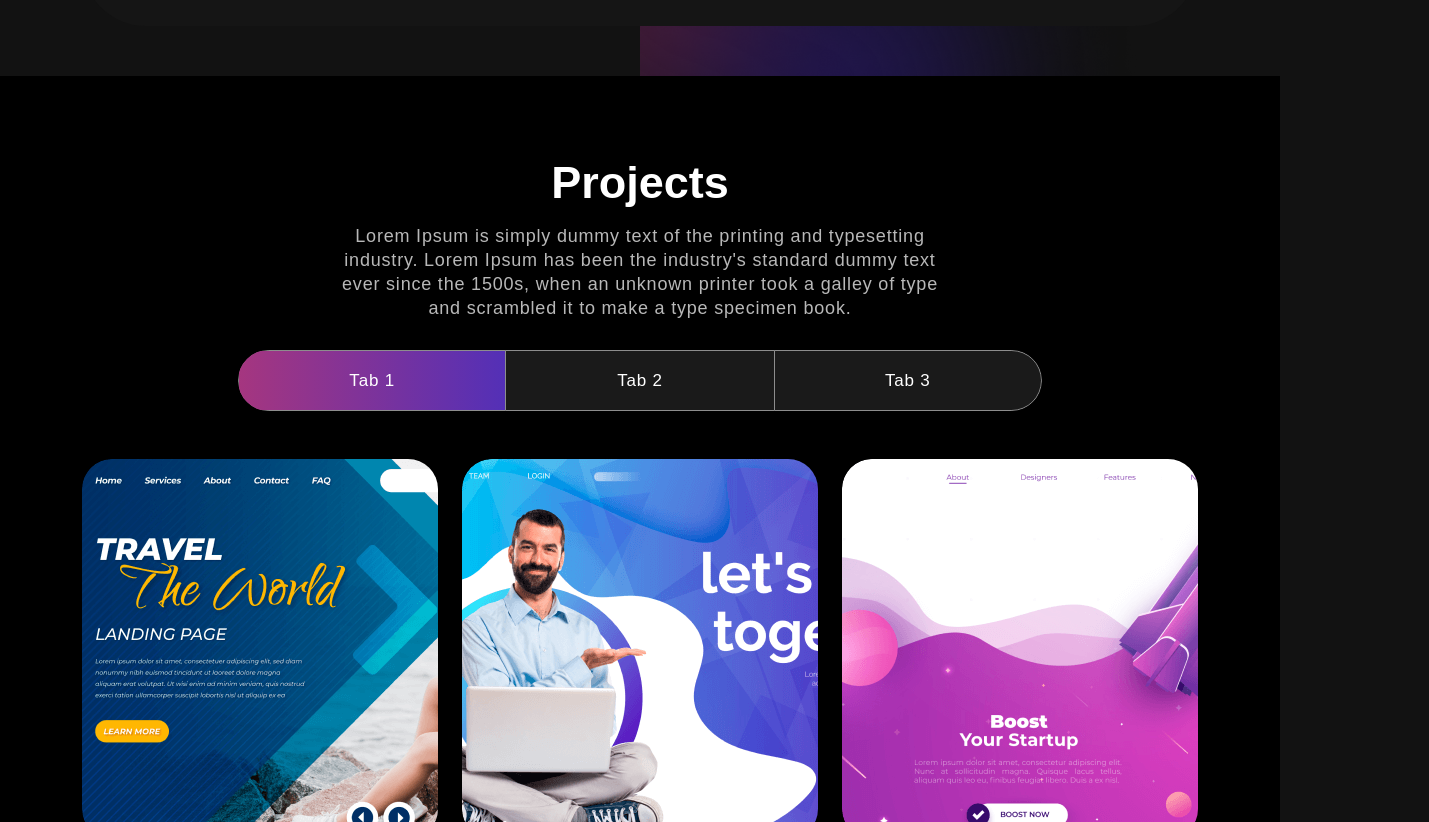
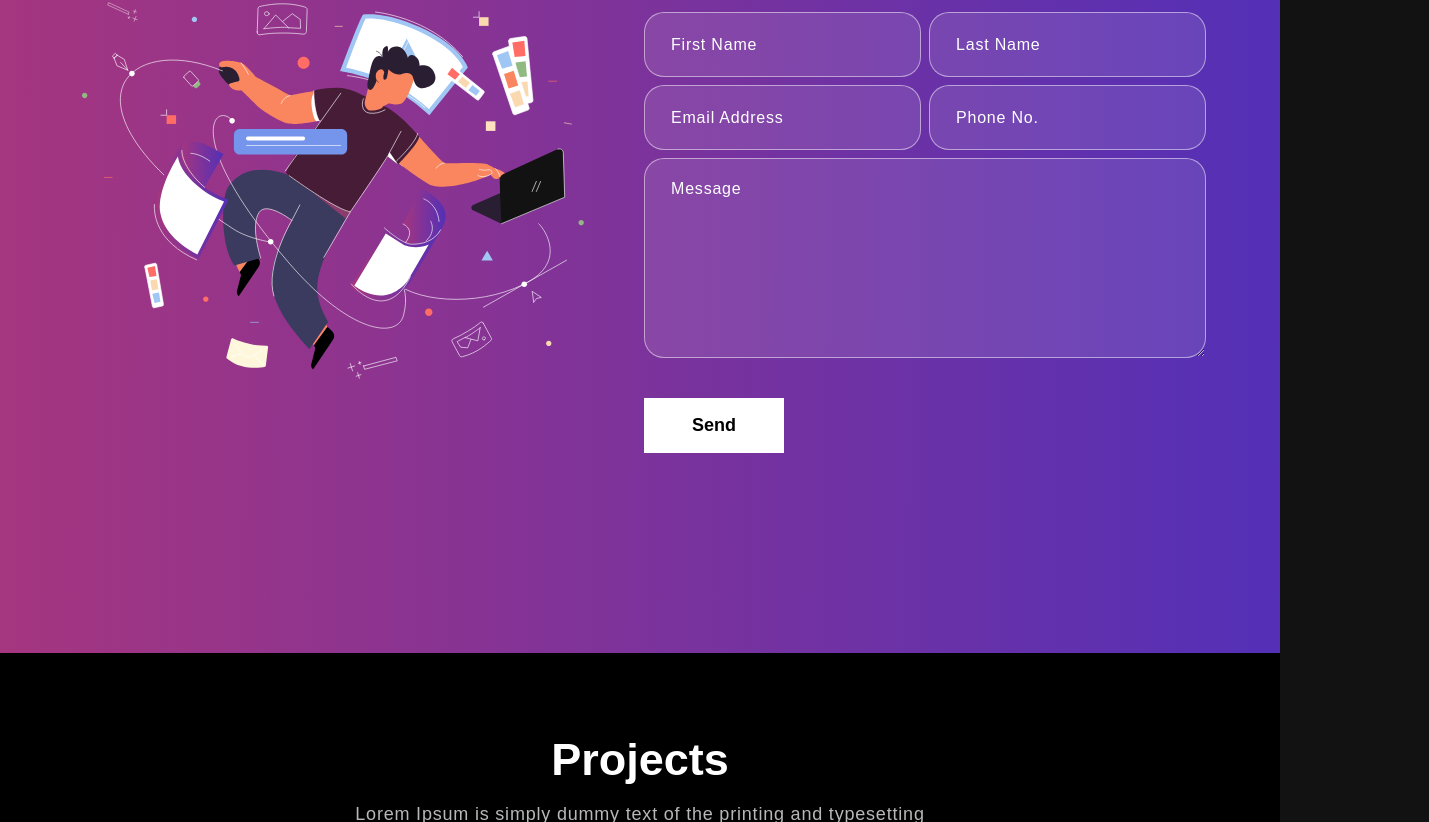
Before and after one commit to Anooshashraf/React-projects, a React (Vite) app in the folder Portfolio/: page / in a window 1280 px wide. Shown: the part 1438-2260 px from the top of the page, 1429 px wide, since content can reach past the window. Built offline with nearby package versions, Linux system fonts and the light colour scheme; a web font is replaced by a local one.

Commit message:
complete changes

```diff
--- a/Portfolio/src/App.css
+++ b/Portfolio/src/App.css
@@ -1,4 +1,4 @@
-/************ Custom Font ************/
+/*********** Custom Font ***********/
 @font-face {
 	font-family: Centra;
 	src: url('./assets/font/CentraNo2-Bold.ttf');
@@ -42,7 +42,7 @@
   line-height: normal;
 }
 
-/* p, a, li, button, ul {
+p, a, li, button, ul {
   margin: 0;
   padding: 0;
   line-height: normal;
@@ -72,7 +72,7 @@
 		max-width: 100%;
 		padding: 0 150px;
 	}
-} */
+}
 
 p.success {
 	color: green;
@@ -357,39 +357,109 @@
   z-index: -4;
 }
 
+/* Contact */
+.contact {
+  background: linear-gradient(90.21deg, #AA367C -5.91%, #4A2FBD 111.58%);
+  padding: 60px 0 200px 0;
+}
+.contact img {
+  width: 92%;
+}
+.contact h2 {
+	font-size: 45px;
+	font-weight: 700;
+  margin-bottom: 30px;
+}
+.contact form input, .contact form textarea {
+  width: 100%;
+  background: rgba(255, 255, 255, 0.1);
+  border: 1px solid rgba(255, 255, 255, 0.5);
+  border-radius: 20px;
+  color: #fff;
+  margin: 0 0 8px 0;
+  padding: 18px 26px;
+  font-weight: 500;
+  font-size: 18px;
+  letter-spacing: 0.8px;
+  transition: 0.3s ease-in-out;
+}
+.contact form input:focus, .contact form textarea:focus {
+  background: rgba(255, 255, 255, 1);
+  color: #121212;
+}
+.contact form input::placeholder, .contact form textarea::placeholder {
+  font-size: 16px;
+  font-weight: 400;
+  color: #fff;
+}
+.contact form input:focus::placeholder, .contact form textarea:focus::placeholder {
+  color: #121212;
+  opacity: 0.8;
+}
+.contact form button {
+  font-weight: 700;
+  color: #000;
+  background-color: #fff;
+  padding: 14px 48px;
+  font-size: 18px;
+  margin-top: 25px;
+  border-radius: 0;
+  position: relative;
+  transition: 0.3s ease-in-out;
+}
+.contact form button span {
+  z-index: 1;
+  position: relative;
+}
+.contact form button:hover {
+  color: #fff;
+}
+.contact form button::before {
+  content: "";
+  background: #121212;
+  width: 0;
+  height: 100%;
+  position: absolute;
+  top: 0;
+  left: 0;
+  z-index: 0;
+  transition: 0.3s ease-in-out;
+}
+.contact form button:hover::before {
+  width: 100%;
+}
+
 /* Projects */
-
-.project{
+.project {
   padding: 80px 0;
   position: relative;
   background-color: black;
 }
-.project h2{
-  font-size: 45px;
-  font-weight: 700;
+.project h2 {
+	font-size: 45px;
+	font-weight: 700;
   text-align: center;
 }
-.project p{
-  color: #b8b8b8;
+.project p {
+  color: #B8B8B8;
   font-size: 18px;
   letter-spacing: 0.8px;
-  line-height: 1.5rem;
+  line-height: 1.5em;
   margin: 14px auto 30px auto;
   text-align: center;
   width: 56%;
 }
-.project .nav.nav-pills{
+.project .nav.nav-pills {
   width: 72%;
   margin: 0 auto;
   border-radius: 50px;
-  background-color: rgba(255 255 255 / 10%);
+  background-color: rgb(255 255 255 / 10%);
   overflow: hidden;
 }
 .project .nav.nav-pills .nav-item {
-  width: 33.3333%
+  width: 33.33333%;
 }
-
-.project .nav.nav-pills .nav-link{
+.project .nav.nav-pills .nav-link {
   background-color: transparent;
   border-radius: 0;
   padding: 17px 0;
@@ -403,24 +473,22 @@
   text-align: center;
   z-index: 0;
 }
-
-.project .nav.nav-pills .nav-link::before{
+.project .nav.nav-pills .nav-link::before {
     content: "";
     position: absolute;
-    width:0;
+    width: 0;
     height: 100%;
-    background: linear-gradient(90.21deg , #AA367C -5.91%, #4A2FBD 111.58%);
+    background: linear-gradient(90.21deg, #AA367C -5.91%, #4A2FBD 111.58%);
     top: 0;
     left: 0;
     z-index: -1;
     transition: 0.3s ease-in-out;
 }
-
-.project .nav.nav-pills .nav-link.active::before{
+.project .nav.nav-pills .nav-link.active::before {
     width: 100% !important;
 }
-.project .nav.nav-pills .nav-link.active{
-  border:1px solid rgba(255,255,255,1);
+.project .nav.nav-pills .nav-link.active {
+    border: 1px solid rgba(255, 255, 255, 1);
 }
 .nav-link#projects-tabs-tab-first {
   border: 1px solid rgba(255, 255, 255, 0.5);
@@ -432,24 +500,24 @@
 }
 .nav-link#projects-tabs-tab-third {
   border: 1px solid rgba(255, 255, 255, 0.5);
-  border-radius: 0px 55px 55px 0px;
+  border-radius: 0 55px 55px 0;
 }
-.proj-imgbx{
+.proj-imgbx {
   position: relative;
   border-radius: 30px;
   overflow: hidden;
-  margin-bottom: 30px;
+  margin-bottom: 24px;
 }
-.proj-imgbx::before{
+.proj-imgbx::before {
   content: "";
-  background:linear-gradient(90.21deg , #AA367C -5.91%, #4A2FBD 111.58% );
-  opacity: 0.7;
+  background: linear-gradient(90.21deg, #AA367C -5.91%, #4A2FBD 111.58%);
+  opacity: 0.85;
   position: absolute;
-  width:100%;
-  height:0 ;
-  transition: 0.3 ease-in-out;
+  width: 100%;
+  height: 0;
+  transition: 0.4s ease-in-out;
 }
-.proj-imgbx:hover::before{
+.proj-imgbx:hover::before {
   height: 100%;
 }
 .proj-txtx {
@@ -462,28 +530,23 @@
   opacity: 0;
   width: 100%;
 }
-
-.proj-imgbx:hover .proj-txtx{
+.proj-imgbx:hover .proj-txtx {
   top: 50%;
   opacity: 1;
 }
-
-.proj-txtx h4{
-  font: 30px;
+.proj-txtx h4 {
+  font-size: 30px;
   font-weight: 700;
   letter-spacing: 0.8px;
   line-height: 1.1em;
 }
-
-.proj-txtx span{
+.proj-txtx span {
+  font-style: italic;
+  font-weight: 400;
   font-size: 15px;
-  font-weight: 400;
-  font-style: italic;
-  letter-spacing: 0.5px;
-
+  letter-spacing: 0.8px;
 }
-
-.background-image-right{
+.background-image-right {
   top: 20%;
   position: absolute;
   bottom: 0;
@@ -493,39 +556,38 @@
 }
 
 
+
 /* FOOTER */
-.footer{
+.footer {
   padding: 0 0 50px 0;
-  background-image: url("./assets/images/footer-bg.png");
+  background-image: url('./assets/img/footer-bg.png');
   background-position: center center;
   background-size: cover;
   background-repeat: no-repeat;
 }
-
-.newsletter-bx{
-  background: #fff;
+.newsletter-bx {
+  background: #FFFFFF;
   border-radius: 55px;
   color: #121212;
   padding: 85px 125px;
   margin-bottom: 80px;
   margin-top: -122px;
 }
-.newsletter h3{
+.newsletter-bx h3 {
   font-weight: 700;
   letter-spacing: 0.5px;
   line-height: 1.2em;
 }
-.new-email-bx{
+.new-email-bx {
   background: #fff;
   padding: 5px;
   border-radius: 20px;
   position: relative;
-  z-index: 0px;
+  z-index: 0;
   display: flex;
   align-items: center;
 }
-
-.new-email-bx::before{
+.new-email-bx::before {
   content: "";
   background: linear-gradient(90.21deg, #AA367C -5.91%, #4A2FBD 111.58%);
   border-radius: 20px;
@@ -536,9 +598,7 @@
   bottom: -1px;
   right: -1px;
 }
-
-
-.new-email-bx::after{
+.new-email-bx::after {
   content: "";
   background: #fff;
   border-radius: 20px;
@@ -549,31 +609,29 @@
   bottom: 0;
   right: 0;
 }
-.new-email-bx input{
+.new-email-bx input {
   width: 100%;
   color: #121212;
   font-weight: 500;
   background: transparent;
   border: 0;
   padding: 0 15px;
-
 }
-.new-email-bx button{
-  background:  linear-gradient(90.21deg, #AA367C -5.91%, #4A2FBD 111.58%);
+.new-email-bx button {
+  background: linear-gradient(90.21deg, #AA367C -5.91%, #4A2FBD 111.58%);
   padding: 20px 65px;
   color: #fff;
   font-weight: 500;
   letter-spacing: 0.5px;
-  border-radius: 18px ;
+  border-radius: 18px;
 }
-
-.footer img{
-  width: 28%;
+.footer img {
+  width: 26%;
 }
-.footer p{
+.footer p {
   font-weight: 400;
   font-size: 14px;
-  color:#B8B8B8;
+  color: #B8B8B8;
   letter-spacing: 0.5px;
   margin-top: 20px;
 }
--- a/Portfolio/src/App.jsx
+++ b/Portfolio/src/App.jsx
@@ -5,7 +5,7 @@
 import {Banner} from './components/Banner';
 import {Skills} from './components/Skills';
 import {Projects} from './components/Projects';
-// import { Contact } from './components/Contact';
+import { Contact } from './components/Contact';
 import { Footer } from './components/Footer';
 
 
@@ -16,6 +16,7 @@
       <NavBar />
       <Banner />
       <Skills />
+      <Contact/>
       <Projects />
       <Footer />
     </div>
--- a/Portfolio/src/components/Banner.jsx
+++ b/Portfolio/src/components/Banner.jsx
@@ -2,7 +2,10 @@
 import { Container, Row , Col} from "react-bootstrap";
 import { ArrowRightCircle} from "react-bootstrap-icons";
 import headerImg from "../assets/images/header-img.svg";
-
+import TrackVisibility from "react-on-screen";
+import "animate.css";
+// import { isVisible} from "@testing-library/user-event/dist/utils";
+// import { BrowserRouter as Router } from 'react-router-dom';
 
 export const Banner = () => {
     const [loopNum , setLoopNum] = useState(0);
@@ -48,13 +51,23 @@
             <Container>
                 <Row className="align-items-center">
                     <Col xs={12} md={6} xl={7}>
-                        <span className="tag-line">Welcome to my portfolio!</span>
-                        <h1>{`Hi I'm webcoded`} <span className="wrap">Web-developer</span></h1>
-                        <p>abc...........</p>
-                        <button onClick={() => console.log('connected!')}>Let's Connect <ArrowRightCircle size={25}/></button>
+                        <TrackVisibility>
+                        {({isVisible}) =>
+                            <div className={isVisible ? "animate__animated animate__fadeIn" : ""}>
+                                <span className="tag-line">Welcome to my portfolio!</span>
+                                <h1>{`Hi I'm webcoded`} <span className="wrap">Web-developer</span></h1>
+                                <p>abc...........</p>
+                                <button onClick={() => console.log('connected!')}>Let's Connect <ArrowRightCircle size={25}/></button>
+                            </div>}
+                        </TrackVisibility>
                     </Col>
                     <Col  xs={12} md={6} xl={5}>
-                    <img src={headerImg} alt="Header image"></img>
+                    <TrackVisibility>
+                    {({ isVisible }) =>
+                        <div className={isVisible ? "animate__animated animate__zoomIn" : ""}>
+                        <img src={headerImg} alt="Header Img"/>
+                        </div>}
+                    </TrackVisibility>
                     </Col>
                 </Row>
             </Container>
--- a/Portfolio/src/components/Projects.jsx
+++ b/Portfolio/src/components/Projects.jsx
@@ -50,6 +50,7 @@
               <div className={isVisible ? "animate__animated animate__fadeIn": ""}>
                 <h2>Projects</h2>
                 <p>Lorem Ipsum is simply dummy text of the printing and typesetting industry. Lorem Ipsum has been the industry's standard dummy text ever since the 1500s, when an unknown printer took a galley of type and scrambled it to make a type specimen book.</p>
+
                 <Tab.Container id="projects-tabs" defaultActiveKey="first">
                   <Nav variant="pills" className="nav-pills mb-5 justify-content-center align-items-center" id="pills-tab">
                     <Nav.Item>
```
